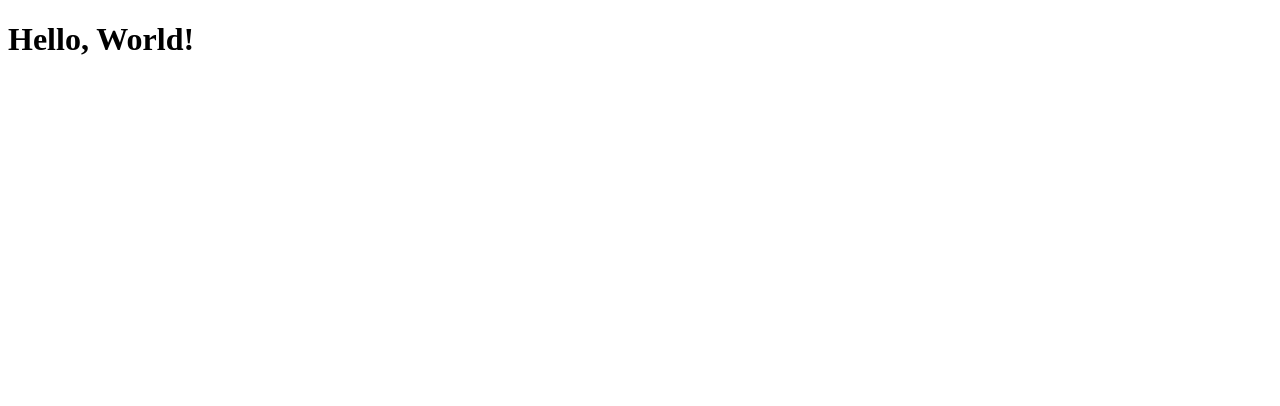
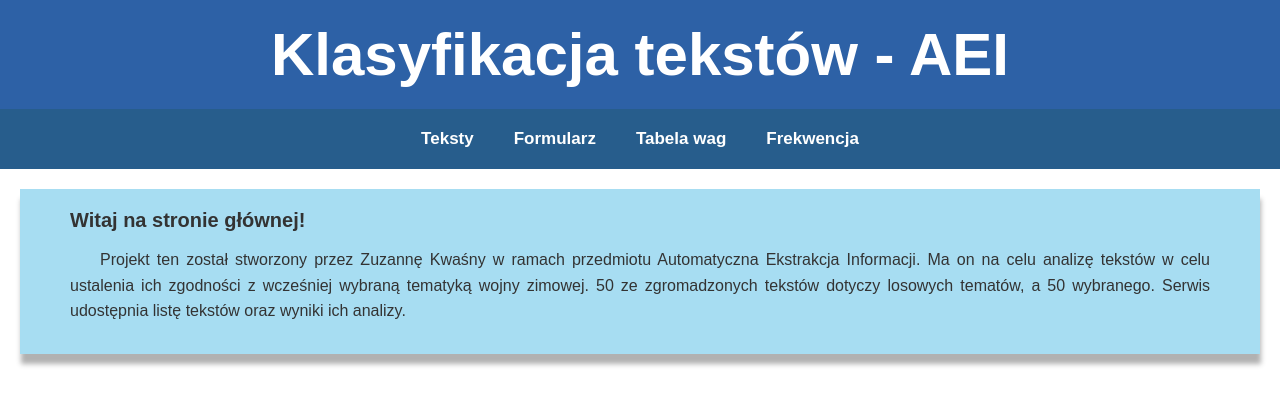
Before and after one commit to BlairKirara/aei_flask, a Flask app: page / in a window 1280 px wide. Before the commit the part shown is almost empty. Shown: the top 406 px of the page. Run offline with Flask 3, Linux system fonts and the light colour scheme.

Commit message:
Create the website skeleton and add basic styling to re-usable parts

```diff
--- a/app.py
+++ b/app.py
@@ -1,10 +1,27 @@
 from flask import Flask, render_template
 
+#Flask instance
 app = Flask(__name__)
 
 @app.route('/')
 def index():
     return render_template('index.html')
 
+@app.route('/teksty')
+def teksty():
+    return render_template('teksty.html')
+
+@app.route('/formularz')
+def formularz():
+    return render_template('formularz.html')
+
+@app.route('/tabela_wag')
+def wagi():
+    return render_template('wagi.html')
+
+@app.route('/lista_frekwencyjna')
+def frekwencja():
+    return render_template('frekwencja.html')
+
 if __name__ == '__main__':
-    app.run(host='0.0.0.0', port=12137, debug=True)
+    app.run(host='0.0.0.0', port=12121, debug=True)
--- /dev/null
+++ b/static/style.css
@@ -0,0 +1,77 @@
+* {
+    margin: 0;
+    padding: 0;
+    font-family: Arial, Helvetica;
+}
+
+.title_div {
+    display: flex;
+    justify-content: center;
+    align-items: center;
+    font-size: 30px;
+    color: #ffffff;
+    padding: 20px 50px;
+    background-color: #2d61a6;
+}
+
+.title_div a {
+    text-decoration: none;
+    color: #ffffff;
+    font-weight: 700;
+    transition: all 0.3s ease 0s;
+}
+
+.nav_bar {
+    display: flex;
+    justify-content: center;
+    align-items: center;
+    font-size: 17px;
+    padding: 20px 50px;
+    background-color: #275d8c;
+}
+
+.nav_bar ul {
+    list-style-type: none;
+    margin: 0;
+    padding: 0;
+  }
+
+.nav_bar li {
+    list-style: none;
+    display: inline-block;
+    padding: 0 20px;
+}
+
+.nav_bar a {
+    text-decoration: none;
+    color: #ffffff;
+    font-weight: 700;
+    transition: all 0.3s ease 0s;
+}
+
+.nav_bar a:hover {
+    color: #c9c9c9;
+}
+
+.content div{
+    background-color: #a7ddf2;
+    color: #333333;
+    font-size: 18px;
+    padding: 20px 50px;
+    margin: 20px;
+    box-shadow: 1px 10px 5px rgb(177, 177, 177);
+}
+
+.content div h2 {
+    font-size: 20px;
+    font-weight: 600;
+    padding-bottom: 15px;
+}
+
+p {
+    text-indent: 30px;
+    text-align: justify;
+    line-height: 1.6;
+    margin-bottom: 10px;
+    font-size: 16px;
+}
--- /dev/null
+++ b/templates/base.html
@@ -0,0 +1,36 @@
+<!DOCTYPE html>
+<html lang="en">
+
+<head>
+    <title>Hello World</title>
+    <link rel="stylesheet" href="{{ url_for('static', filename='style.css') }}">
+</head>
+
+<body>
+    <div class="page">
+        <div class="title_div">
+            <h1><a href="/"> Klasyfikacja tekstów - AEI </a></h1>
+        </div>
+        <div class="nav_bar">
+            <ul>
+                <li><a href="teksty">Teksty</a></li>
+            </ul>
+            <ul>
+                <li><a href="formularz">Formularz</a></li>
+            </ul>
+            <ul>
+                <li><a href="tabela_wag">Tabela wag</a></li>
+            </ul>
+            <ul>
+                <li><a href="lista_frekwencyjna">Frekwencja</a></li>
+            </ul>
+        </div>
+        <div class="content">
+            {% block content %}
+
+            {% endblock %}
+        </div>
+    </div>
+</body>
+
+</html>
--- /dev/null
+++ b/templates/formularz.html
@@ -0,0 +1,4 @@
+{% extends 'base.html' %}
+
+{% block content %}
+{% endblock %}
--- /dev/null
+++ b/templates/frekwencja.html
@@ -0,0 +1,5 @@
+{% extends 'base.html' %}
+
+{% block content %}
+
+{% endblock %}
--- a/templates/index.html
+++ b/templates/index.html
@@ -1,12 +1,8 @@
-<!DOCTYPE html>
-<html lang="en">
+{% extends 'base.html' %}
 
-<head>
-    <title>Hello World</title>
-</head>
-
-<body>
-    <h1>Hello, World!</h1>
-</body>
-
-</html>
+{% block content %}
+    <div class="introduction">
+        <h2>Witaj na stronie głównej!</h2>
+        <p>Projekt ten został stworzony przez Zuzannę Kwaśny w ramach przedmiotu Automatyczna Ekstrakcja Informacji. Ma on na celu analizę tekstów w celu ustalenia ich zgodności z wcześniej wybraną tematyką wojny zimowej. 50 ze zgromadzonych tekstów dotyczy losowych tematów, a 50 wybranego. Serwis udostępnia listę tekstów oraz wyniki ich analizy.</p>
+    </div>
+{% endblock %}
--- /dev/null
+++ b/templates/teksty.html
@@ -0,0 +1,4 @@
+{% extends 'base.html' %}
+
+{% block content %}
+{% endblock %}
--- /dev/null
+++ b/templates/wagi.html
@@ -0,0 +1,5 @@
+{% extends 'base.html' %}
+
+{% block content %}
+
+{% endblock %}
```
